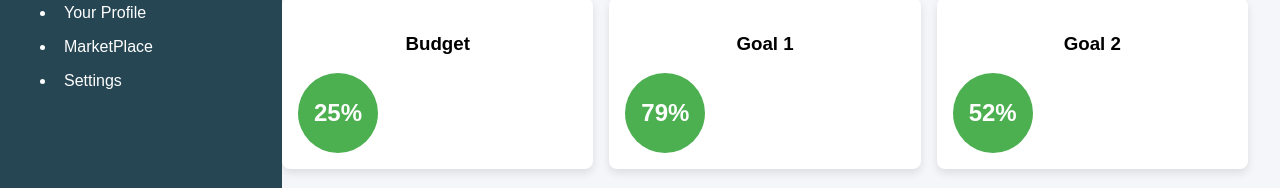
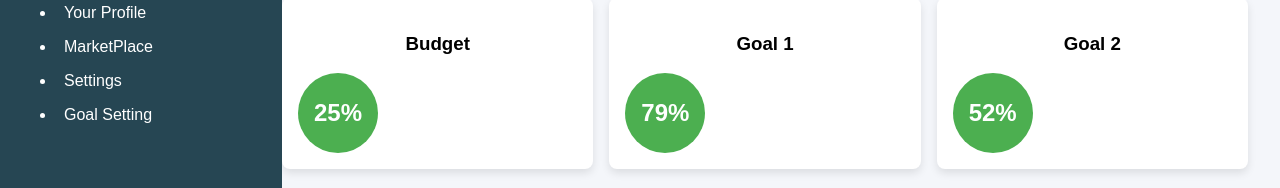
Before and after one commit to nayalafifi/economeReact, a React (Create React App) app: page / in a window 1280 px wide. Shown: the part 134-322 px from the top of the page. Built offline with nearby package versions, Linux system fonts and the light colour scheme.

Commit message:
updated dashboard

```diff
--- a/src/dashboard.js
+++ b/src/dashboard.js
@@ -19,6 +19,9 @@ const Dashboard = ({ navigateTo }) => {
             </li>
             <li onClick={() => navigateTo('settings')} className="nav-link">
               Settings
+            </li>
+            <li onClick={() => navigateTo('GoalSetting')} className="nav-link">
+              Goal Setting
             </li>
           </ul>
         </nav>
```
